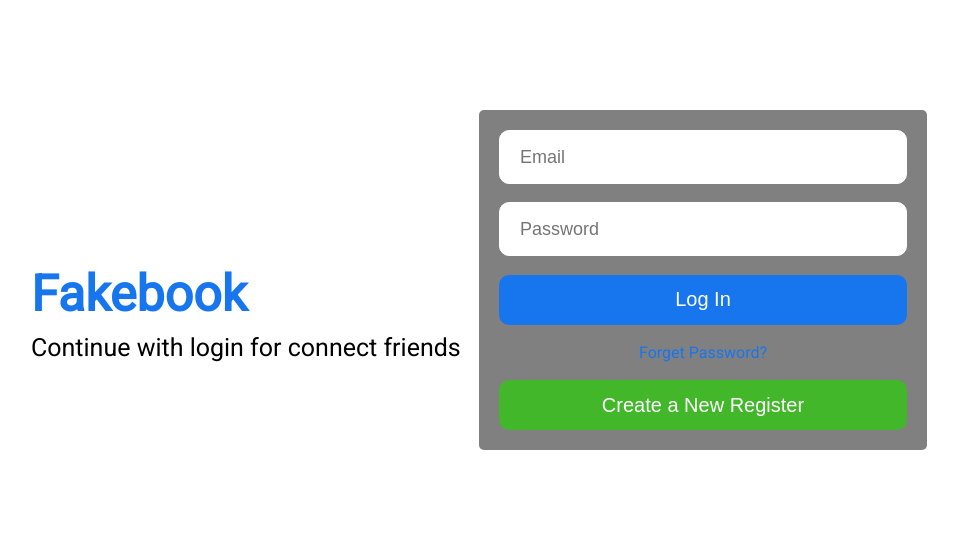
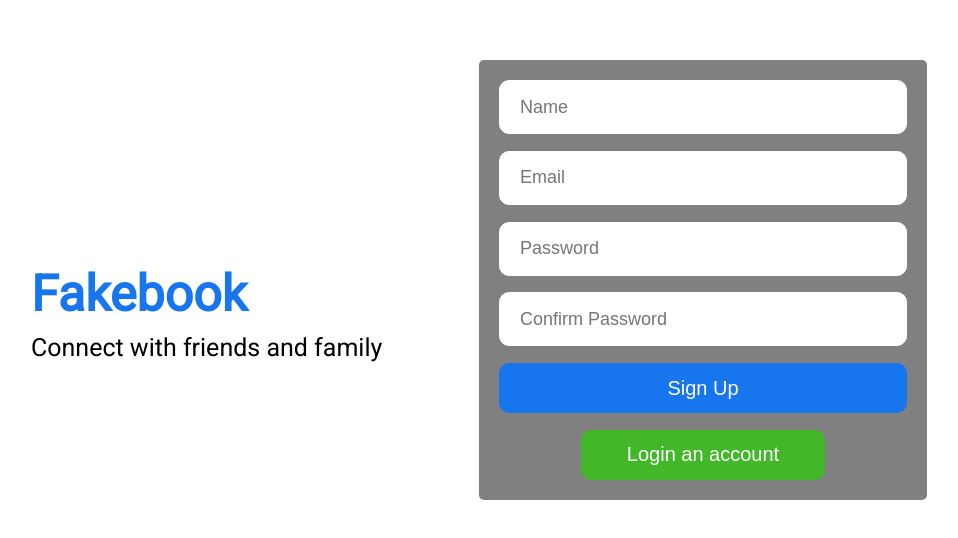
Before and after one commit to mdmehedihasan212/fakebook-social-application, a React (Create React App) app: page / in a window 1280 px wide. Shown: the part 120-658 px from the top of the page, without its empty margins (161-1119 px from the left). Built offline with nearby package versions, Linux system fonts and the light colour scheme.

Commit message:
add sign up page with login page and extra input field

```diff
--- a/src/App.js
+++ b/src/App.js
@@ -1,12 +1,13 @@
 import './App.css';
-import Home from './pages/Home/Home/Home';
-import Login from './pages/Home/Login/Login';
-import Profile from './pages/Profile/Profile';
+// import Home from './pages/Home/Home/Home';
+// import Login from './pages/Home/Login/Login';
+import Register from './pages/Home/Login/Register/Register';
+// import Profile from './pages/Profile/Profile';
 
 function App() {
   return (
     <div className="App">
-      <Login />
+      <Register />
     </div>
   );
 }
--- a/src/pages/Home/Login/Login.css
+++ b/src/pages/Home/Login/Login/Login.css
@@ -72,6 +72,8 @@
 }
 
 .loginRegisterButton {
+    width: 60%;
+    align-self: center;
     height: 50px;
     color: white;
     background-color: #42b72a;
--- /dev/null
+++ b/src/pages/Home/Login/Register/Register.css
@@ -0,0 +1,85 @@
+.login {
+    width: 100vw;
+    height: 100vh;
+    background-color: white;
+    display: flex;
+    align-items: center;
+    justify-content: center;
+}
+
+.loginWrapper {
+    width: 70%;
+    height: 70%;
+    display: flex;
+}
+
+.loginLeft,
+.loginRight {
+    flex: 1;
+    display: flex;
+    flex-direction: column;
+    justify-content: center;
+}
+
+.loginLogo {
+    font-size: 50px;
+    font-weight: 800;
+    color: #1775ee;
+    margin-bottom: 10px;
+}
+
+.loginDesc {
+    font-size: 25px;
+}
+
+.loginBox {
+    height: 400px;
+    padding: 20px;
+    display: flex;
+    flex-direction: column;
+    background-color: gray;
+    border-radius: 5px;
+    justify-content: space-between;
+}
+
+.loginInput {
+    height: 50px;
+    border-radius: 10px;
+    border: 1px solid white;
+    font-size: 18px;
+    padding-left: 20px;
+}
+
+.loginInput:focus {
+    outline: none;
+}
+
+.loginButton {
+    height: 50px;
+    color: white;
+    background-color: #1775ee;
+    border: none;
+    border-radius: 10px;
+    font-size: 20px;
+    font-weight: 500;
+    cursor: pointer;
+}
+
+.forgetPassword {
+    text-align: center;
+    color: #1775ee;
+    cursor: pointer;
+}
+
+.loginRegisterButton {
+    width: 60%;
+    align-self: center;
+    height: 50px;
+    color: white;
+    background-color: #42b72a;
+    border: none;
+    border-radius: 10px;
+    font-size: 20px;
+    font-weight: 500;
+    cursor: pointer;
+}
--- /dev/null
+++ b/src/pages/Home/Login/Register/Register.js
@@ -0,0 +1,27 @@
+import React from 'react';
+import './Register.css';
+
+const Register = () => {
+    return (
+        <div className='login'>
+            <div className="loginWrapper">
+                <div className="loginRight">
+                    <h4 className="loginLogo">Fakebook</h4>
+                    <span className="loginDesc">Connect with friends and family</span>
+                </div>
+                <div className="loginLeft">
+                    <div className="loginBox">
+                        <input placeholder="Name" className="loginInput" />
+                        <input placeholder="Email" className="loginInput" />
+                        <input placeholder="Password" className="loginInput" />
+                        <input placeholder="Confirm Password" className="loginInput" />
+                        <button className="loginButton">Sign Up</button>
+                        <button className="loginRegisterButton">Login an account</button>
+                    </div>
+                </div>
+            </div>
+        </div>
+    );
+};
+
+export default Register;
```
Also changed, not shown: src/pages/Home/Login/Login/Login.js (renamed from src/pages/Home/Login/Login.js).
